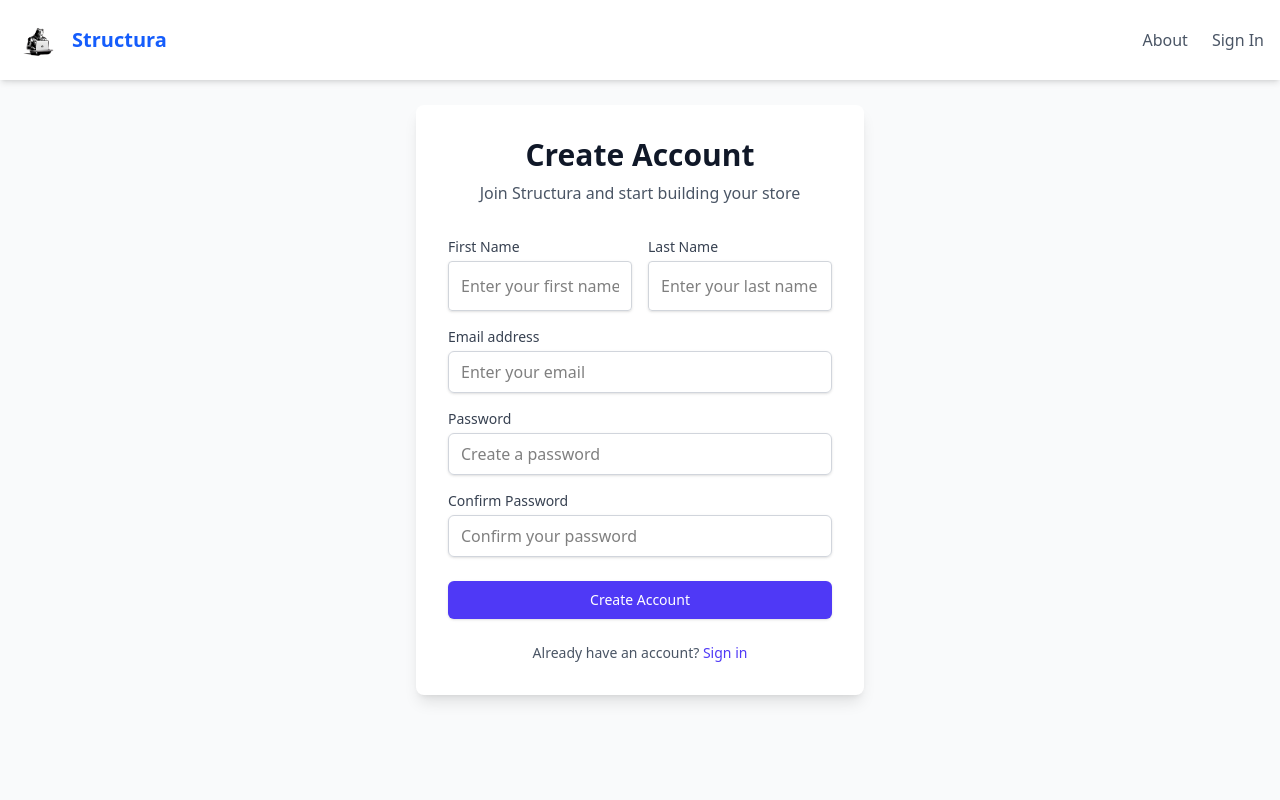
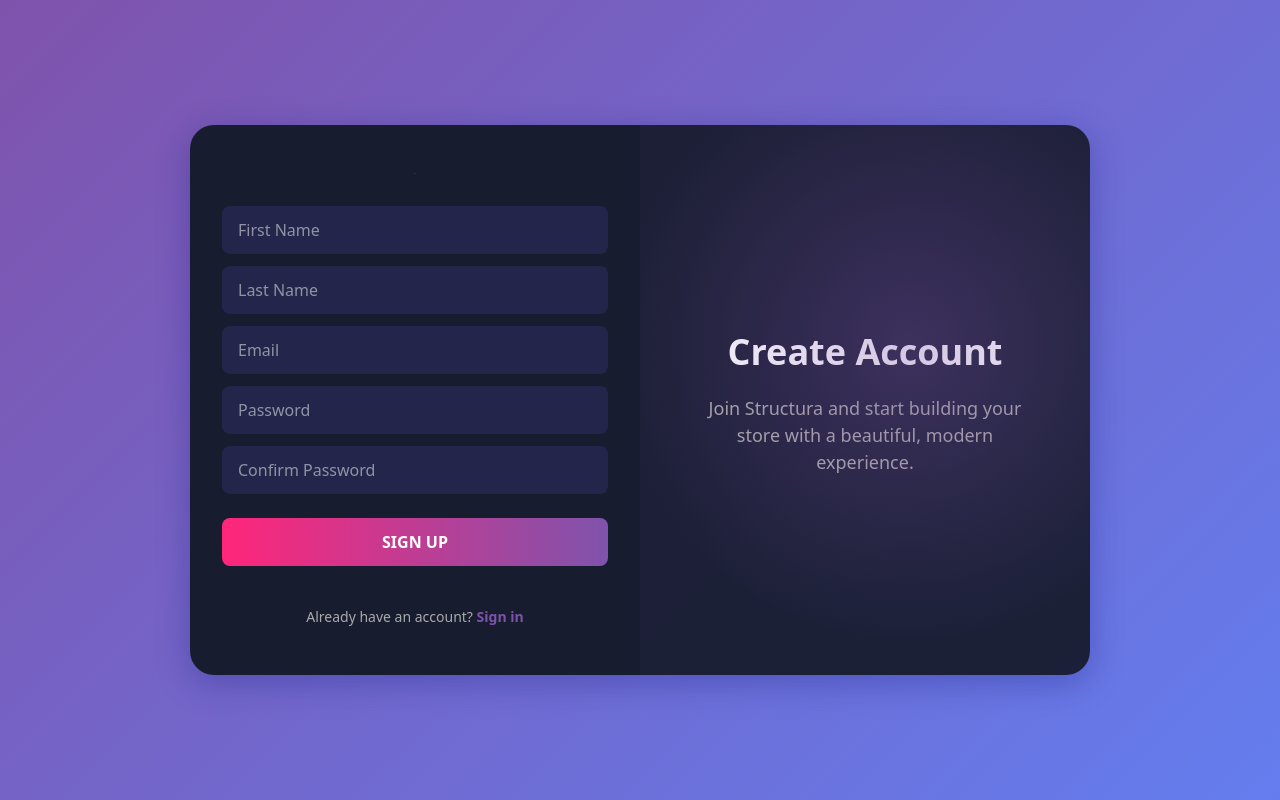
Before and after one commit to andromedanny/capstone3, a React (Vite) app in the folder frontend/: page /register in a window 1280 px wide. Built offline with nearby package versions, Linux system fonts and the light colour scheme.

Commit message:
Login and Signup

```diff
--- a/frontend/package.json
+++ b/frontend/package.json
@@ -20,6 +20,7 @@
     "react": "^19.1.0",
     "react-dom": "^19.1.0",
     "react-hook-form": "^7.56.3",
+    "react-icons": "^5.5.0",
     "react-monaco-editor": "^0.58.0",
     "react-router-dom": "^7.6.0"
   },
--- a/frontend/src/pages/LoginPage.jsx
+++ b/frontend/src/pages/LoginPage.jsx
@@ -4,6 +4,7 @@
 import { useAuth } from '../context/AuthContext';
 import PublicHeader from '../components/PublicHeader';
 import axios from 'axios';
+import { FaUserCircle } from 'react-icons/fa';
 
 const LoginPage = () => {
   const [email, setEmail] = useState('');
@@ -59,98 +60,54 @@
   };
 
   return (
-    <div className="min-h-screen bg-gray-50">
-      <PublicHeader />
-      <div className="flex flex-col justify-center items-center h-screen">
-        <div className="w-full max-w-md p-8 space-y-8 bg-white rounded-lg shadow-lg">
-          <div className="text-center">
-            <h1 className="text-3xl font-bold text-gray-900">Welcome Back</h1>
-            <p className="mt-2 text-gray-600">Please sign in to your account</p>
-          </div>
-
-          {error && (
-            <div className="p-4 text-sm text-red-700 bg-red-100 rounded-lg">
-              {error}
-            </div>
-          )}
-
-          {success && (
-            <div className="p-4 text-sm text-green-700 bg-green-100 rounded-lg">
-              {success}
-            </div>
-          )}
-
-          <form onSubmit={handleSubmit} className="mt-8 space-y-6">
-            <div className="space-y-4">
-              <div>
-                <label htmlFor="email" className="block text-sm font-medium text-gray-700">
-                  Email address
-                </label>
+    <div style={{ minHeight: '100vh', background: 'linear-gradient(135deg, #7f53ac 0%, #647dee 100%)' }}>
+      <div style={{ display: 'flex', minHeight: '100vh', alignItems: 'center', justifyContent: 'center' }}>
+        <div style={{ display: 'flex', width: '900px', height: '500px', borderRadius: '24px', overflow: 'hidden', boxShadow: '0 8px 32px 0 rgba(31, 38, 135, 0.37)' }}>
+          {/* Left Panel */}
+          <div style={{ background: '#181c2f', color: '#fff', width: '50%', display: 'flex', flexDirection: 'column', alignItems: 'center', justifyContent: 'center', padding: '48px 32px' }}>
+            <FaUserCircle size={64} style={{ marginBottom: 32, color: '#7f53ac' }} />
+            <form onSubmit={handleSubmit} style={{ width: '100%' }}>
+              <div style={{ marginBottom: 24 }}>
                 <input
-                  id="email"
                   type="email"
+                  placeholder="Username"
+                  value={email}
+                  onChange={e => setEmail(e.target.value)}
                   required
-                  value={email}
-                  onChange={(e) => setEmail(e.target.value)}
-                  className="mt-1 block w-full px-3 py-2 border border-gray-300 rounded-md shadow-sm focus:outline-none focus:ring-indigo-500 focus:border-indigo-500"
-                  placeholder="Enter your email"
+                  style={{ width: '100%', padding: '12px 16px', borderRadius: '8px', border: 'none', background: '#23264a', color: '#fff', marginBottom: 16, fontSize: 16 }}
+                />
+                <input
+                  type="password"
+                  placeholder="Password"
+                  value={password}
+                  onChange={e => setPassword(e.target.value)}
+                  required
+                  style={{ width: '100%', padding: '12px 16px', borderRadius: '8px', border: 'none', background: '#23264a', color: '#fff', fontSize: 16 }}
                 />
               </div>
-
-              <div>
-                <label htmlFor="password" className="block text-sm font-medium text-gray-700">
-                  Password
-                </label>
-                <input
-                  id="password"
-                  type="password"
-                  required
-                  value={password}
-                  onChange={(e) => setPassword(e.target.value)}
-                  className="mt-1 block w-full px-3 py-2 border border-gray-300 rounded-md shadow-sm focus:outline-none focus:ring-indigo-500 focus:border-indigo-500"
-                  placeholder="Enter your password"
-                />
+              <button type="submit" disabled={isLoading} style={{ width: '100%', padding: '12px', borderRadius: '8px', background: 'linear-gradient(90deg, #ff267a 0%, #7f53ac 100%)', color: '#fff', fontWeight: 'bold', fontSize: 16, border: 'none', marginBottom: 16, cursor: isLoading ? 'not-allowed' : 'pointer', opacity: isLoading ? 0.7 : 1 }}>
+                {isLoading ? 'Signing in...' : 'LOGIN'}
+              </button>
+              <div style={{ display: 'flex', justifyContent: 'space-between', fontSize: 14, color: '#aaa' }}>
+                <span>
+                  <input type="checkbox" id="remember-me" style={{ marginRight: 6 }} /> Remember me
+                </span>
+                <a href="#" style={{ color: '#7f53ac', textDecoration: 'none' }}>Forgot password?</a>
               </div>
+            </form>
+            <div style={{ marginTop: 24, fontSize: 14, color: '#aaa' }}>
+              Don't have an account?{' '}
+              <Link to="/register" style={{ color: '#7f53ac', fontWeight: 'bold', textDecoration: 'none' }}>Sign up</Link>
             </div>
-
-            <div className="flex items-center justify-between">
-              <div className="flex items-center">
-                <input
-                  id="remember-me"
-                  type="checkbox"
-                  className="h-4 w-4 text-indigo-600 focus:ring-indigo-500 border-gray-300 rounded"
-                />
-                <label htmlFor="remember-me" className="ml-2 block text-sm text-gray-900">
-                  Remember me
-                </label>
-              </div>
-
-              <div className="text-sm">
-                <a href="#" className="font-medium text-indigo-600 hover:text-indigo-500">
-                  Forgot your password?
-                </a>
-              </div>
-            </div>
-
-            <button
-              type="submit"
-              disabled={isLoading}
-              className={`w-full flex justify-center py-2 px-4 border border-transparent rounded-md shadow-sm text-sm font-medium text-white bg-indigo-600 hover:bg-indigo-700 focus:outline-none focus:ring-2 focus:ring-offset-2 focus:ring-indigo-500 ${
-                isLoading ? 'opacity-50 cursor-not-allowed' : ''
-              }`}
-            >
-              {isLoading ? 'Signing in...' : 'Sign in'}
-            </button>
-
-            <div className="text-center mt-4">
-              <p className="text-sm text-gray-600">
-                Don't have an account?{' '}
-                <Link to="/register" className="font-medium text-indigo-600 hover:text-indigo-500">
-                  Sign up
-                </Link>
-              </p>
-            </div>
-          </form>
+            {error && <div style={{ color: '#ff267a', marginTop: 16 }}>{error}</div>}
+            {success && <div style={{ color: '#4ade80', marginTop: 16 }}>{success}</div>}
+          </div>
+          {/* Right Panel */}
+          <div style={{ background: 'rgba(24,28,47,0.95)', color: '#fff', width: '50%', display: 'flex', flexDirection: 'column', alignItems: 'center', justifyContent: 'center', position: 'relative' }}>
+            <div style={{ fontSize: 40, fontWeight: 'bold', marginBottom: 16 }}>Welcome.</div>
+            <div style={{ fontSize: 18, color: '#aaa', textAlign: 'center', maxWidth: 320 }}>Sign in to access your dashboard and manage your store with ease.</div>
+            <div style={{ position: 'absolute', top: 0, left: 0, width: '100%', height: '100%', zIndex: 0, background: 'radial-gradient(circle at 60% 40%, #7f53ac55 0%, transparent 70%)' }} />
+          </div>
         </div>
       </div>
     </div>
--- a/frontend/src/pages/RegisterPage.jsx
+++ b/frontend/src/pages/RegisterPage.jsx
@@ -3,6 +3,7 @@
 import { useAuth } from '../context/AuthContext';
 import PublicHeader from '../components/PublicHeader';
 import axios from 'axios';
+import { FaUserCircle } from 'react-icons/fa';
 
 const RegisterPage = () => {
   const [formData, setFormData] = useState({
@@ -63,125 +64,76 @@
   };
 
   return (
-    <div className="min-h-screen bg-gray-50">
-      <PublicHeader />
-      <div className="flex flex-col justify-center items-center h-screen">
-        <div className="w-full max-w-md p-8 space-y-8 bg-white rounded-lg shadow-lg">
-          <div className="text-center">
-            <h1 className="text-3xl font-bold text-gray-900">Create Account</h1>
-            <p className="mt-2 text-gray-600">Join Structura and start building your store</p>
-          </div>
-
-          {error && (
-            <div className="p-4 text-sm text-red-700 bg-red-100 rounded-lg">
-              {error}
-            </div>
-          )}
-
-          <form onSubmit={handleSubmit} className="mt-8 space-y-6">
-            <div className="space-y-4">
-              <div className="grid grid-cols-2 gap-4">
-                <div>
-                  <label htmlFor="firstName" className="block text-sm font-medium text-gray-700">
-                    First Name
-                  </label>
-                  <input
-                    id="firstName"
-                    name="firstName"
-                    type="text"
-                    required
-                    value={formData.firstName}
-                    onChange={handleChange}
-                    className="mt-1 block w-full px-3 py-2 border border-gray-300 rounded-md shadow-sm focus:outline-none focus:ring-indigo-500 focus:border-indigo-500"
-                    placeholder="Enter your first name"
-                  />
-                </div>
-
-                <div>
-                  <label htmlFor="lastName" className="block text-sm font-medium text-gray-700">
-                    Last Name
-                  </label>
-                  <input
-                    id="lastName"
-                    name="lastName"
-                    type="text"
-                    required
-                    value={formData.lastName}
-                    onChange={handleChange}
-                    className="mt-1 block w-full px-3 py-2 border border-gray-300 rounded-md shadow-sm focus:outline-none focus:ring-indigo-500 focus:border-indigo-500"
-                    placeholder="Enter your last name"
-                  />
-                </div>
-              </div>
-
-              <div>
-                <label htmlFor="email" className="block text-sm font-medium text-gray-700">
-                  Email address
-                </label>
+    <div style={{ minHeight: '100vh', background: 'linear-gradient(135deg, #7f53ac 0%, #647dee 100%)' }}>
+      <div style={{ display: 'flex', minHeight: '100vh', alignItems: 'center', justifyContent: 'center' }}>
+        <div style={{ display: 'flex', width: '900px', height: '550px', borderRadius: '24px', overflow: 'hidden', boxShadow: '0 8px 32px 0 rgba(31, 38, 135, 0.37)' }}>
+          {/* Left Panel */}
+          <div style={{ background: '#181c2f', color: '#fff', width: '50%', display: 'flex', flexDirection: 'column', alignItems: 'center', justifyContent: 'center', padding: '48px 32px' }}>
+            <FaUserCircle size={64} style={{ marginBottom: 32, color: '#7f53ac' }} />
+            <form onSubmit={handleSubmit} style={{ width: '100%' }}>
+              <div style={{ marginBottom: 24 }}>
                 <input
-                  id="email"
+                  type="text"
+                  name="firstName"
+                  placeholder="First Name"
+                  value={formData.firstName}
+                  onChange={handleChange}
+                  required
+                  style={{ width: '100%', padding: '12px 16px', borderRadius: '8px', border: 'none', background: '#23264a', color: '#fff', marginBottom: 12, fontSize: 16 }}
+                />
+                <input
+                  type="text"
+                  name="lastName"
+                  placeholder="Last Name"
+                  value={formData.lastName}
+                  onChange={handleChange}
+                  required
+                  style={{ width: '100%', padding: '12px 16px', borderRadius: '8px', border: 'none', background: '#23264a', color: '#fff', marginBottom: 12, fontSize: 16 }}
+                />
+                <input
+                  type="email"
                   name="email"
-                  type="email"
-                  required
+                  placeholder="Email"
                   value={formData.email}
                   onChange={handleChange}
-                  className="mt-1 block w-full px-3 py-2 border border-gray-300 rounded-md shadow-sm focus:outline-none focus:ring-indigo-500 focus:border-indigo-500"
-                  placeholder="Enter your email"
+                  required
+                  style={{ width: '100%', padding: '12px 16px', borderRadius: '8px', border: 'none', background: '#23264a', color: '#fff', marginBottom: 12, fontSize: 16 }}
+                />
+                <input
+                  type="password"
+                  name="password"
+                  placeholder="Password"
+                  value={formData.password}
+                  onChange={handleChange}
+                  required
+                  style={{ width: '100%', padding: '12px 16px', borderRadius: '8px', border: 'none', background: '#23264a', color: '#fff', marginBottom: 12, fontSize: 16 }}
+                />
+                <input
+                  type="password"
+                  name="confirmPassword"
+                  placeholder="Confirm Password"
+                  value={formData.confirmPassword}
+                  onChange={handleChange}
+                  required
+                  style={{ width: '100%', padding: '12px 16px', borderRadius: '8px', border: 'none', background: '#23264a', color: '#fff', fontSize: 16 }}
                 />
               </div>
-
-              <div>
-                <label htmlFor="password" className="block text-sm font-medium text-gray-700">
-                  Password
-                </label>
-                <input
-                  id="password"
-                  name="password"
-                  type="password"
-                  required
-                  value={formData.password}
-                  onChange={handleChange}
-                  className="mt-1 block w-full px-3 py-2 border border-gray-300 rounded-md shadow-sm focus:outline-none focus:ring-indigo-500 focus:border-indigo-500"
-                  placeholder="Create a password"
-                />
-              </div>
-
-              <div>
-                <label htmlFor="confirmPassword" className="block text-sm font-medium text-gray-700">
-                  Confirm Password
-                </label>
-                <input
-                  id="confirmPassword"
-                  name="confirmPassword"
-                  type="password"
-                  required
-                  value={formData.confirmPassword}
-                  onChange={handleChange}
-                  className="mt-1 block w-full px-3 py-2 border border-gray-300 rounded-md shadow-sm focus:outline-none focus:ring-indigo-500 focus:border-indigo-500"
-                  placeholder="Confirm your password"
-                />
-              </div>
+              <button type="submit" disabled={isLoading} style={{ width: '100%', padding: '12px', borderRadius: '8px', background: 'linear-gradient(90deg, #ff267a 0%, #7f53ac 100%)', color: '#fff', fontWeight: 'bold', fontSize: 16, border: 'none', marginBottom: 16, cursor: isLoading ? 'not-allowed' : 'pointer', opacity: isLoading ? 0.7 : 1 }}>
+                {isLoading ? 'Creating Account...' : 'SIGN UP'}
+              </button>
+            </form>
+            <div style={{ marginTop: 24, fontSize: 14, color: '#aaa' }}>
+              Already have an account?{' '}
+              <Link to="/login" style={{ color: '#7f53ac', fontWeight: 'bold', textDecoration: 'none' }}>Sign in</Link>
             </div>
-
-            <button
-              type="submit"
-              disabled={isLoading}
-              className={`w-full flex justify-center py-2 px-4 border border-transparent rounded-md shadow-sm text-sm font-medium text-white bg-indigo-600 hover:bg-indigo-700 focus:outline-none focus:ring-2 focus:ring-offset-2 focus:ring-indigo-500 ${
-                isLoading ? 'opacity-50 cursor-not-allowed' : ''
-              }`}
-            >
-              {isLoading ? 'Creating Account...' : 'Create Account'}
-            </button>
-
-            <div className="text-center mt-4">
-              <p className="text-sm text-gray-600">
-                Already have an account?{' '}
-                <Link to="/login" className="font-medium text-indigo-600 hover:text-indigo-500">
-                  Sign in
-                </Link>
-              </p>
-            </div>
-          </form>
+            {error && <div style={{ color: '#ff267a', marginTop: 16 }}>{error}</div>}
+          </div>
+          {/* Right Panel */}
+          <div style={{ background: 'rgba(24,28,47,0.95)', color: '#fff', width: '50%', display: 'flex', flexDirection: 'column', alignItems: 'center', justifyContent: 'center', position: 'relative' }}>
+            <div style={{ fontSize: 36, fontWeight: 'bold', marginBottom: 16 }}>Create Account</div>
+            <div style={{ fontSize: 18, color: '#aaa', textAlign: 'center', maxWidth: 320 }}>Join Structura and start building your store with a beautiful, modern experience.</div>
+            <div style={{ position: 'absolute', top: 0, left: 0, width: '100%', height: '100%', zIndex: 0, background: 'radial-gradient(circle at 60% 40%, #7f53ac55 0%, transparent 70%)' }} />
+          </div>
         </div>
       </div>
     </div>
```
Also changed, not shown: 2 other files (tests, documents, lock files or other folders).
